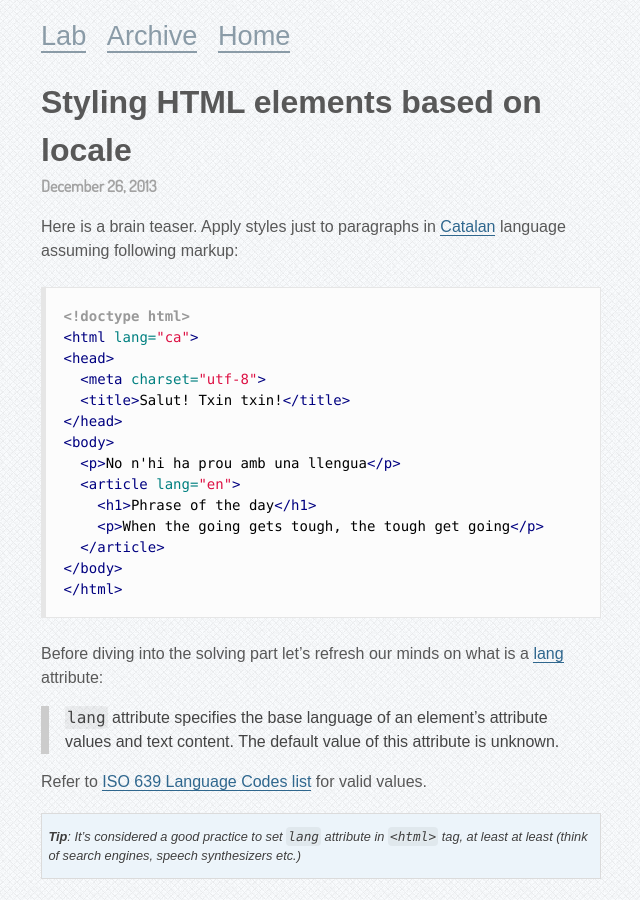
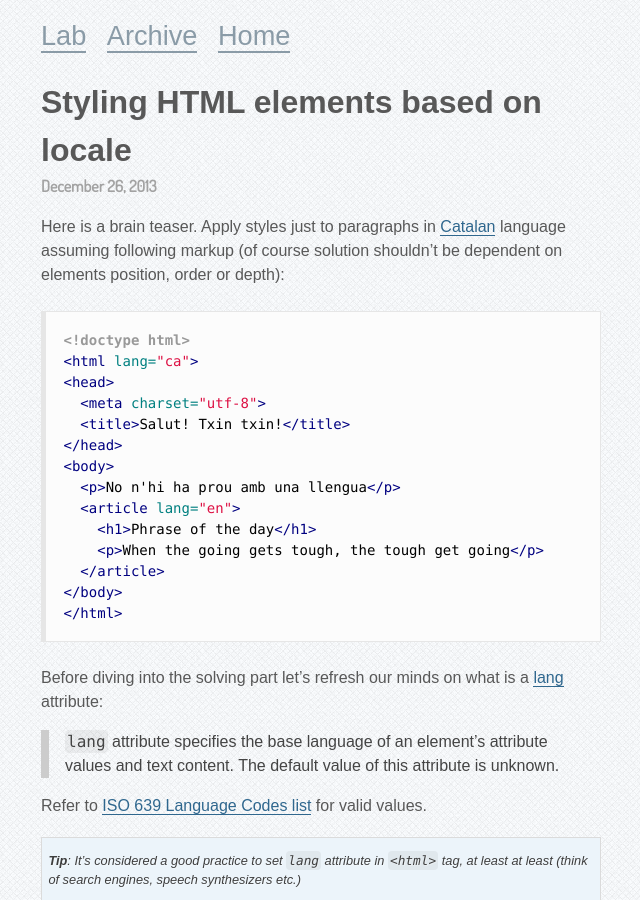
Before and after one commit to sergeylukin/sergeylukin.github.com, a Jekyll site: the page built from _posts/2013-12-26-styling-html-elements-based-on-locale.md, in a window 1280 px wide and 900 px high. Shown: the whole window, without its empty margins (319-959 px from the left). Built offline with Jekyll 4.4.1, drawn with Linux system fonts in a browser that asks for light colours; comment, search, counter and statistics services are not loaded.

Commit message:
Add a note in latest post

```diff
--- a/_posts/2013-12-26-styling-html-elements-based-on-locale.md
+++ b/_posts/2013-12-26-styling-html-elements-based-on-locale.md
@@ -7,7 +7,8 @@ title: "Styling HTML elements based on locale"
 
 Here is a brain teaser. Apply styles just to paragraphs in
 [Catalan](http://en.wikipedia.org/wiki/Catalan_language) language
-assuming following markup:
+assuming following markup (of course solution shouldn't be
+dependent on elements position, order or depth):
 
 {% highlight html %}
 <!doctype html>
```
